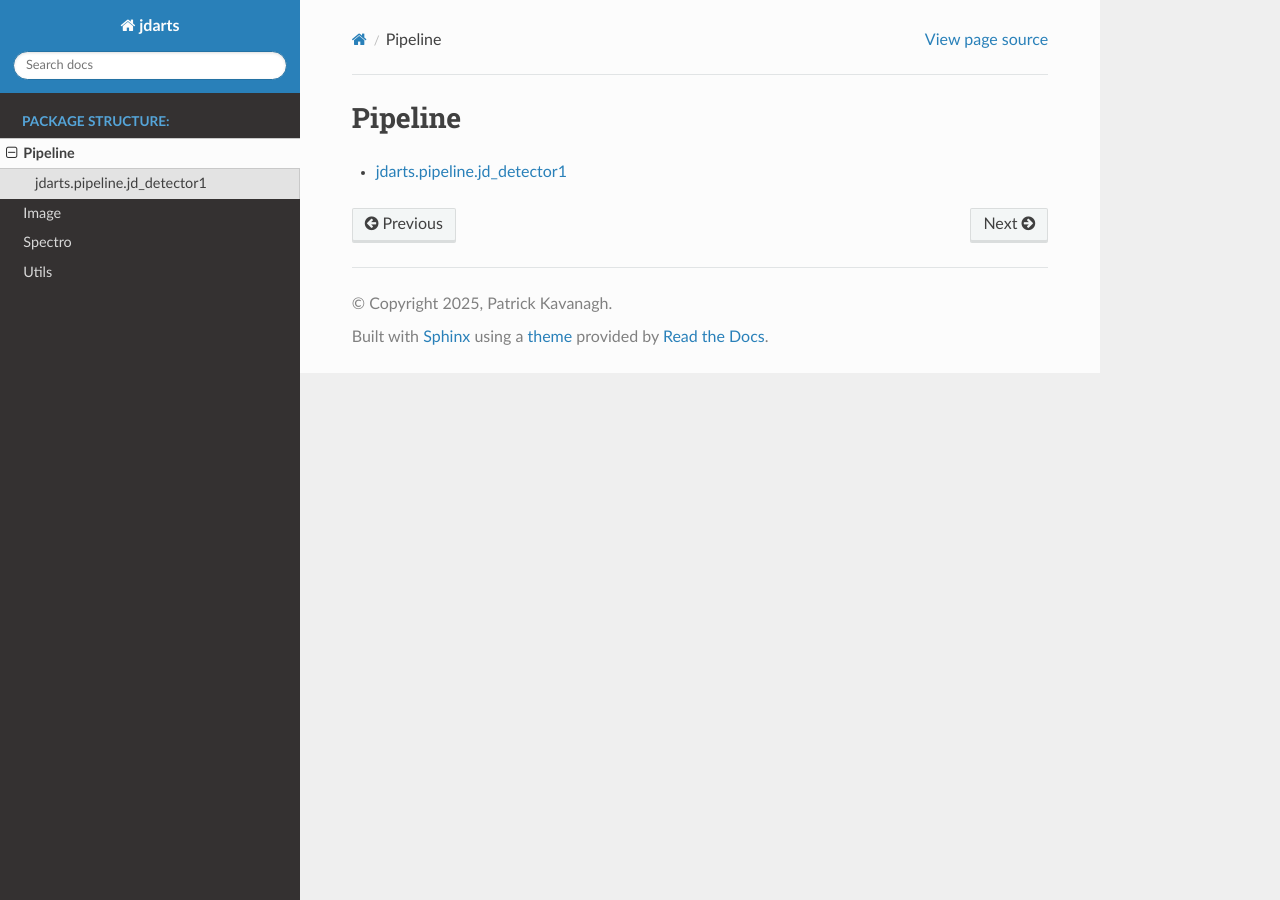
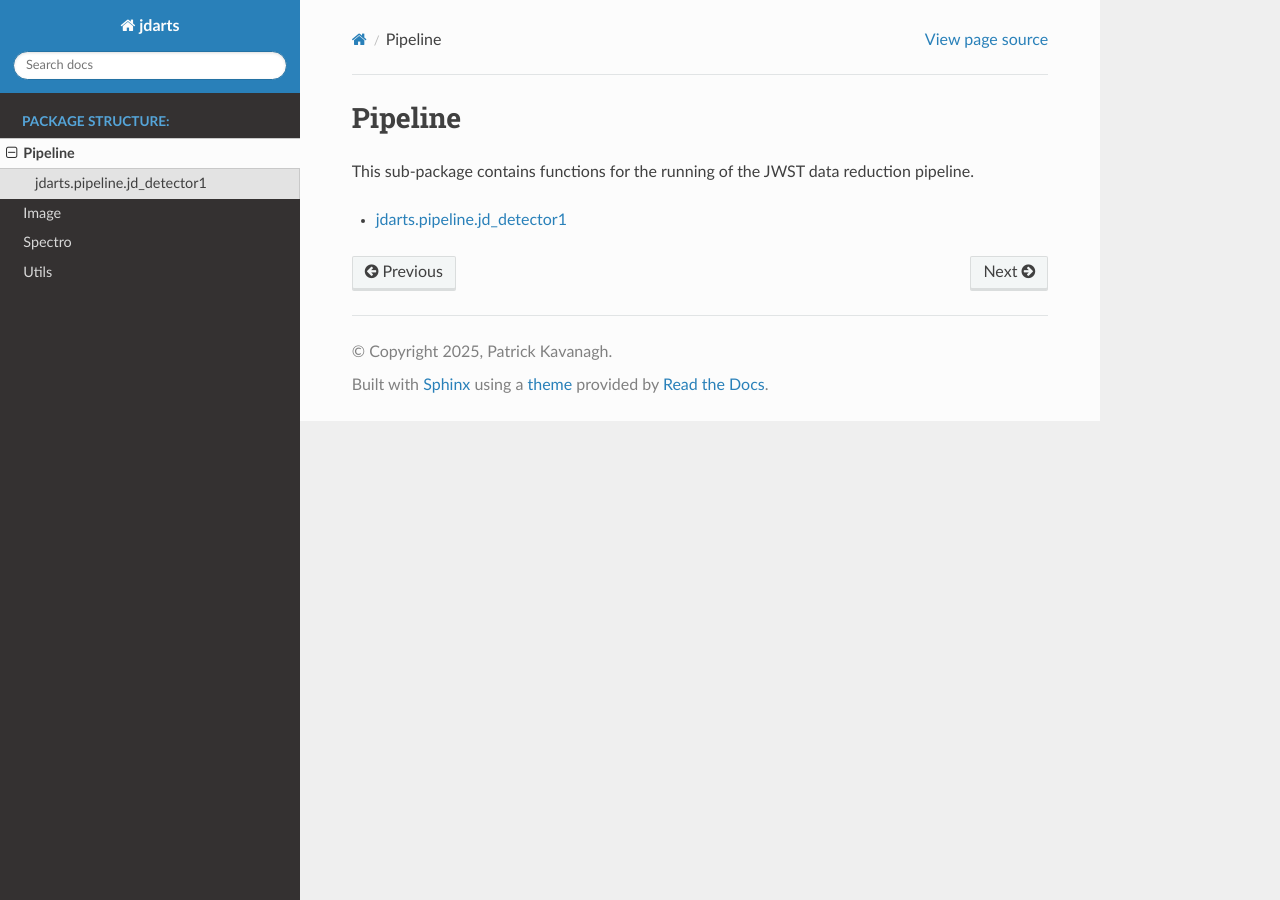
Before and after one commit to PaddyKavanagh/jdarts, a Sphinx documentation site: the page built from docs/jdarts/pipeline/index.rst, in a window 1280 px wide. Built offline with Sphinx 7.4.7 and the Read the Docs theme 3.1.0, drawn with Linux system fonts in a browser that asks for light colours.

Commit message:
Added some description to docs

```diff
--- a/docs/index.rst
+++ b/docs/index.rst
@@ -10,7 +10,7 @@ JDARTS Documentation
 Introduction
 ============
 
-The *jdarts* (JWST Data Analysis and Reduction Tools) package is a Python library
+The JDARTS (JWST Data Analysis and Reduction Tools) package is a Python library
 for the data reduction and analysis of data from the James Webb Space Telescope (JWST).
 
 You can install *jdarts* with `pip <http://www.pip-installer.org/en/latest/>`_::
--- a/docs/jdarts/image/index.rst
+++ b/docs/jdarts/image/index.rst
@@ -2,5 +2,7 @@
 Image
 *****
 
+This sub-package contains functions for JWST image data processing and analysis.
+
 .. toctree::
    :maxdepth: 1
--- a/docs/jdarts/pipeline/index.rst
+++ b/docs/jdarts/pipeline/index.rst
@@ -1,6 +1,8 @@
 ********
 Pipeline
 ********
+
+This sub-package contains functions for the running of the JWST data reduction pipeline.
 
 .. toctree::
    :maxdepth: 1
--- a/docs/jdarts/spectro/index.rst
+++ b/docs/jdarts/spectro/index.rst
@@ -2,5 +2,7 @@
 Spectro
 *******
 
+This sub-package contains functions for JWST spectroscopic data processing and analysis.
+
 .. toctree::
    :maxdepth: 1
--- a/docs/jdarts/utils/index.rst
+++ b/docs/jdarts/utils/index.rst
@@ -1,6 +1,8 @@
 *****
 Utils
 *****
+
+This sub-package contains general utility functions for JWST data processing and analysis.
 
 .. toctree::
    :maxdepth: 1
```
Also changed, not shown: other parts of docs/index.rst (+1 -1 lines).
